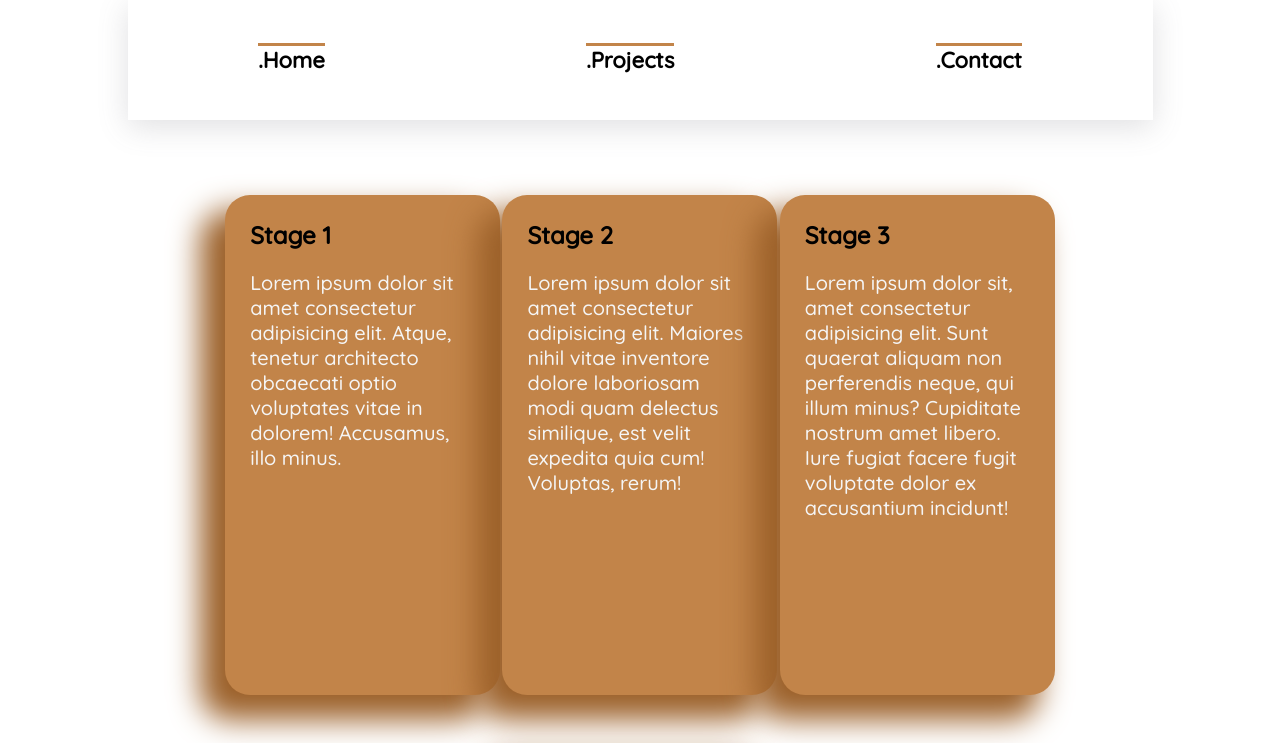
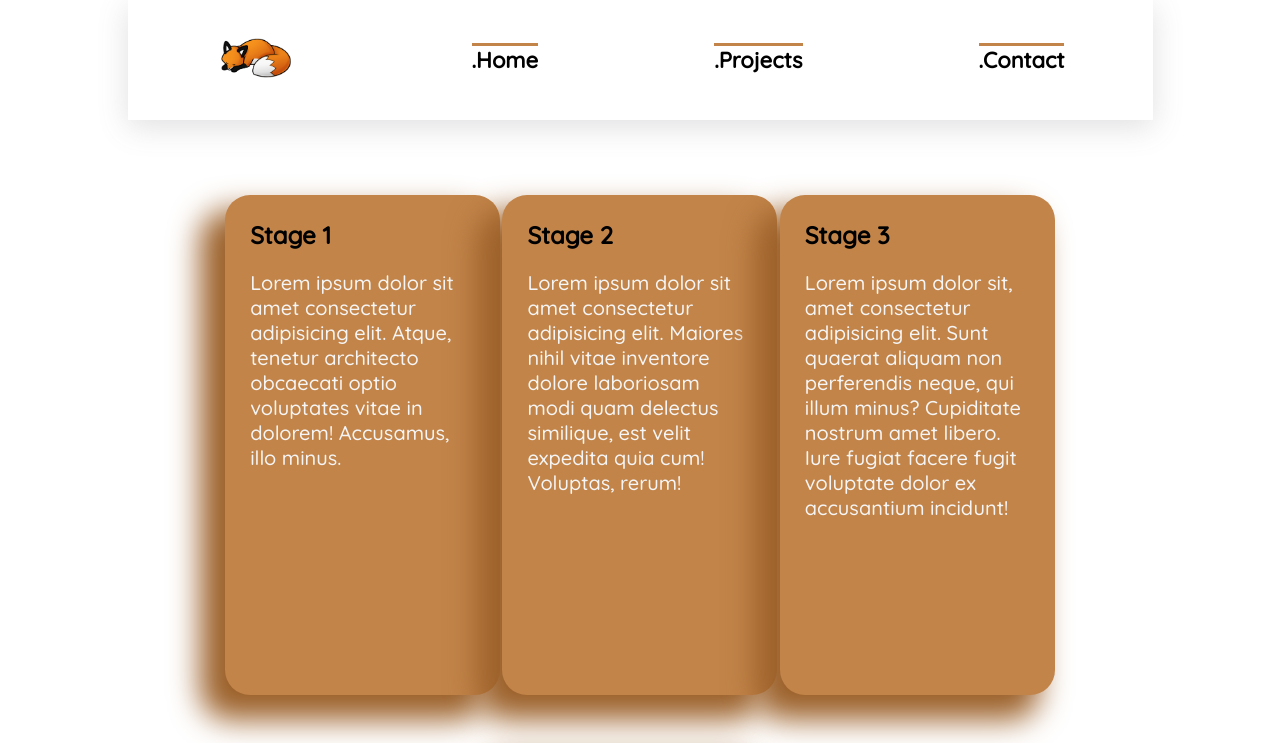
Before and after one commit to filipclavin/fox-coin, a React (Create React App) app: page / in a window 1280 px wide. Shown: the top 743 px of the page. Built offline with nearby package versions, Linux system fonts and the light colour scheme.

Commit message:
navbar done with no animation

```diff
--- a/src/components/navbar/navbar.js
+++ b/src/components/navbar/navbar.js
@@ -1,5 +1,6 @@
 import styled from 'styled-components';
 import { Link } from 'react-router-dom';
+import foxFace from '../../resources/sleepy_tired.png';
 
 const Nav = styled.nav`
 display: block;
@@ -86,13 +87,16 @@ ul a {
 ul li {
   font-size: 22px;
   padding: 25px 0;
+  img{
+    width:80px;
+  }
   span {
     font-family: 'Quicksand', sans-serif;
     border-top:3px solid #C28449;
   }
 }
 .clicked ~ ul {
-    transform: translate(0, 0);
+    transform: translate(100%, 0);
 }
 `
 
@@ -106,9 +110,10 @@ const Navbar = ({navToggleClicked, toggleNav}) => {
           <span></span>
       </div>
       <ul className="top-nav" id="js-menu">
-          <Link to="/" onClick={toggleNav}><li className="menu-item"><span>.Home</span></li></Link>
-          <Link to="/projects" onClick={toggleNav}><li className="menu-item"><span>.Projects</span></li></Link>
-          <Link to="/contact" onClick={toggleNav}><li id="contact" className="menu-item"><span>.Contact</span></li></Link>
+        <Link to="/" onClick={toggleNav}><li className="menu-item"><img src={foxFace} alt="logo"/></li></Link>
+        <Link to="/" onClick={toggleNav}><li className="menu-item"><span>.Home</span></li></Link>
+        <Link to="/projects" onClick={toggleNav}><li className="menu-item"><span>.Projects</span></li></Link>
+        <Link to="/contact" onClick={toggleNav}><li id="contact" className="menu-item"><span>.Contact</span></li></Link>
       </ul>
     </Nav>
   </section>
```
